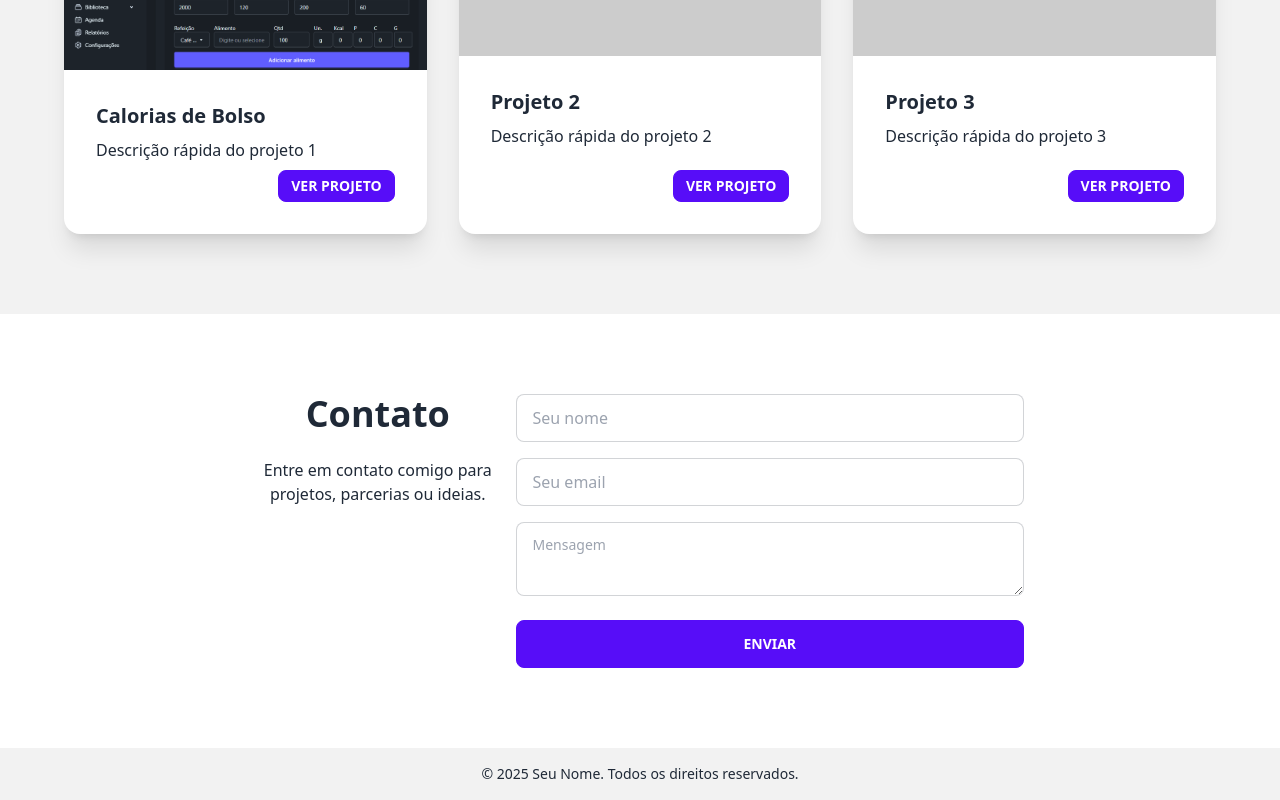
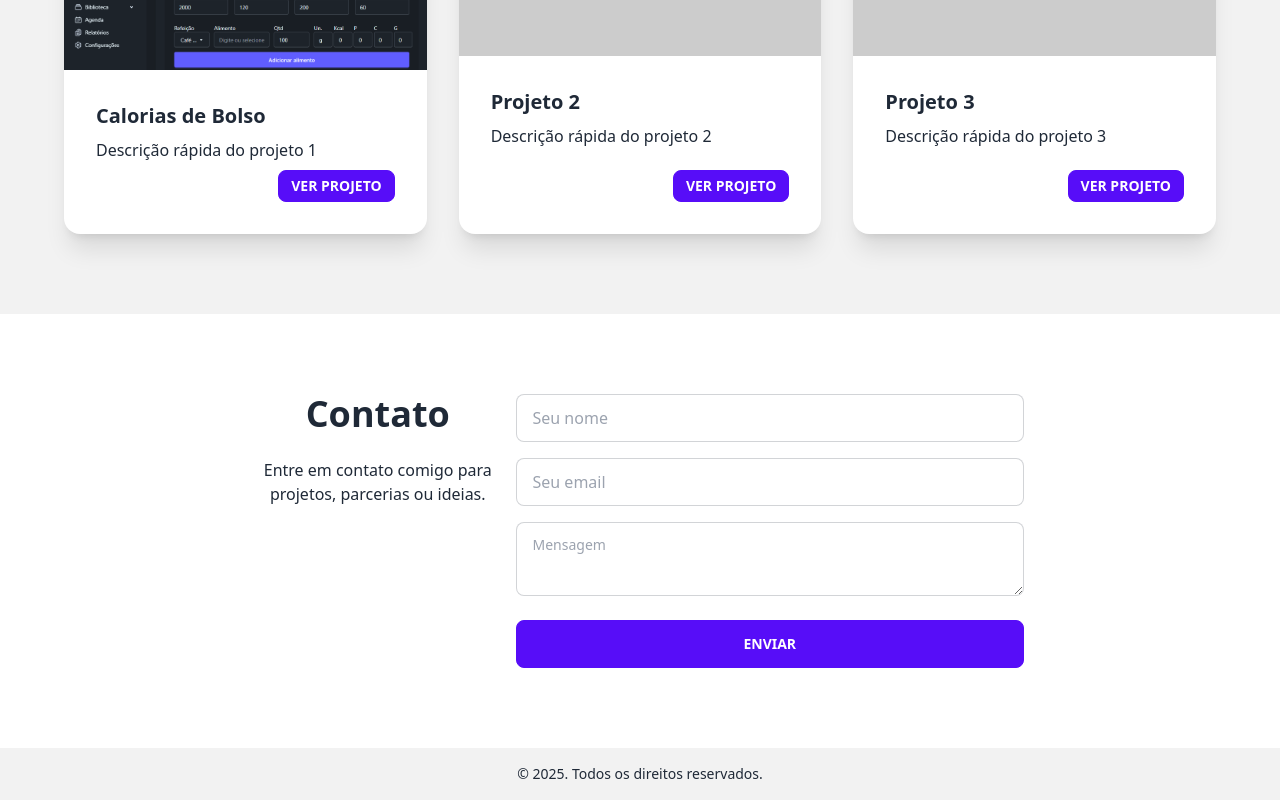
Before and after one commit to celiopy/celiopy.github.io, a plain HTML site: page index.html in a window 1280 px wide. Shown: the part 819-1619 px from the top of the page. Drawn offline with nearby package versions, Linux system fonts and the light colour scheme; placeholder pictures from the web are drawn by us.

Commit message:
modified:   index.html

```diff
--- a/index.html
+++ b/index.html
@@ -78,7 +78,7 @@
   <!-- Footer -->
   <footer class="footer footer-center bg-base-200 p-4">
     <div>
-      <p>© 2025 Seu Nome. Todos os direitos reservados.</p>
+      <p>© 2025. Todos os direitos reservados.</p>
     </div>
   </footer>
 
```
